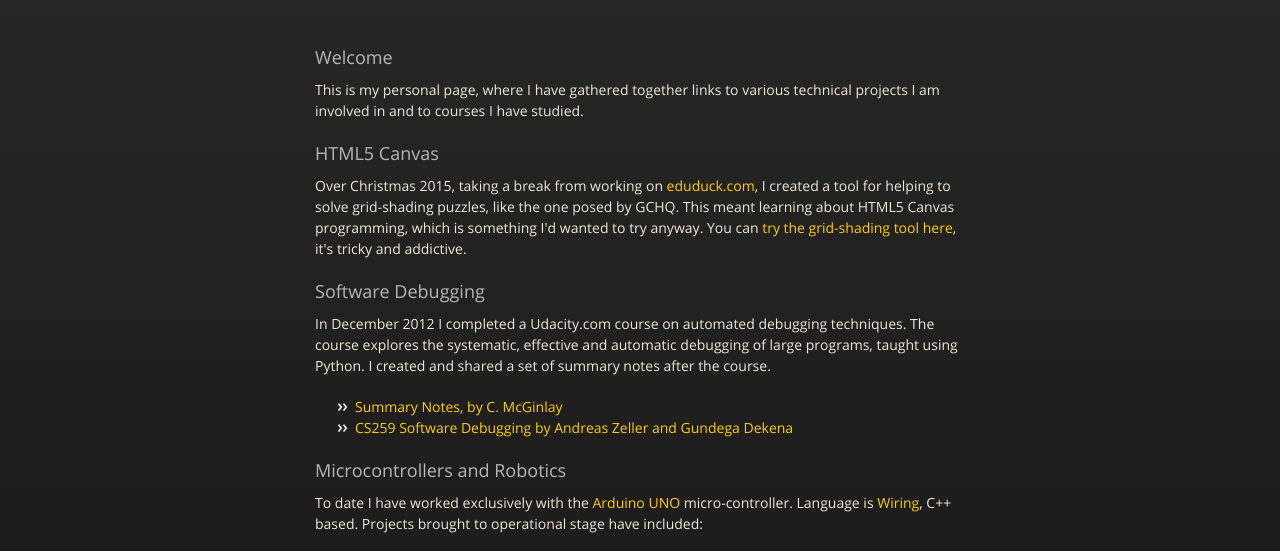
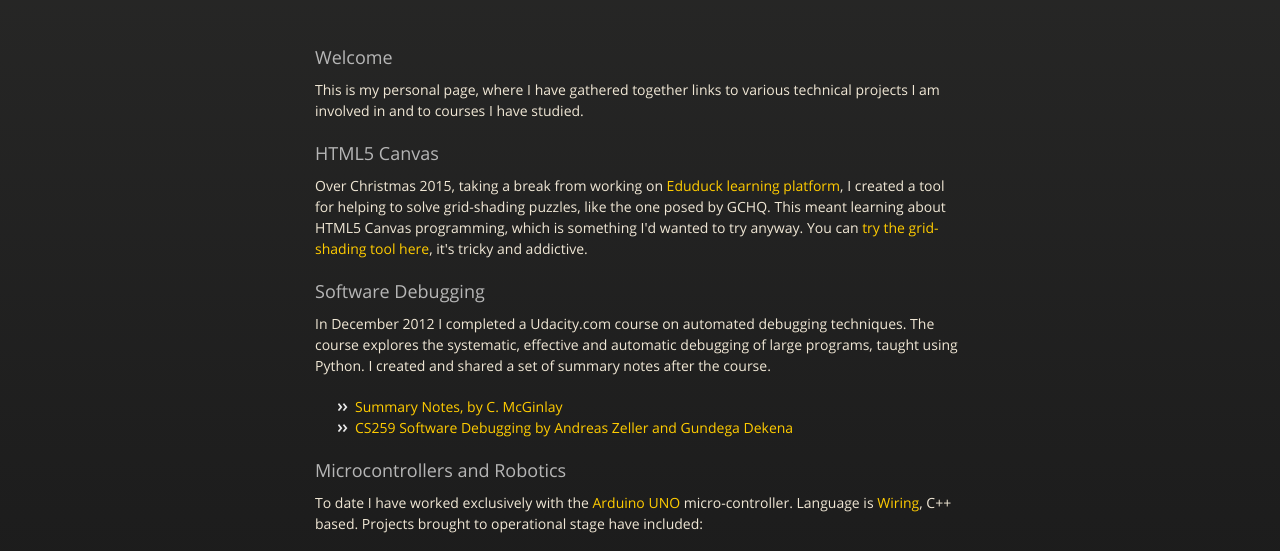
Before and after one commit to chrismcginlay/chrismcginlay.github.com, a plain HTML site: page index.html in a window 1280 px wide. Shown: the part 226-777 px from the top of the page. Drawn offline with nearby package versions, Linux system fonts and the light colour scheme.

Commit message:
Updating link to Eduduck platform

```diff
--- a/index.html
+++ b/index.html
@@ -40,7 +40,7 @@
 <p>This is my personal page, where I have gathered together links to various technical projects I am involved in and to courses I have studied.</p>
 
 <h3>HTML5 Canvas</h3>
-<p>Over Christmas 2015, taking a break from working on <a href="http://www.eduduck.com">eduduck.com</a>, I created a tool for helping to solve grid-shading puzzles, like the one posed by GCHQ. This meant learning about HTML5 Canvas programming, which is something I'd wanted to try anyway. You can <a href="http://chrismcginlay.github.io/gridshader">try the grid-shading tool here</a>, it's tricky and addictive.</p>
+<p>Over Christmas 2015, taking a break from working on <a href="https://github.com/chrismcginlay/eduduck">Eduduck learning platform</a>, I created a tool for helping to solve grid-shading puzzles, like the one posed by GCHQ. This meant learning about HTML5 Canvas programming, which is something I'd wanted to try anyway. You can <a href="http://chrismcginlay.github.io/gridshader">try the grid-shading tool here</a>, it's tricky and addictive.</p>
 
 <h3>Software Debugging</h3>
 
```
